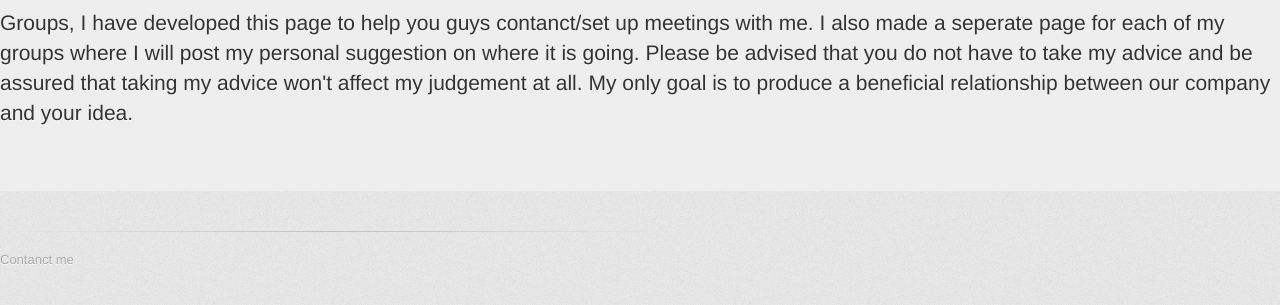
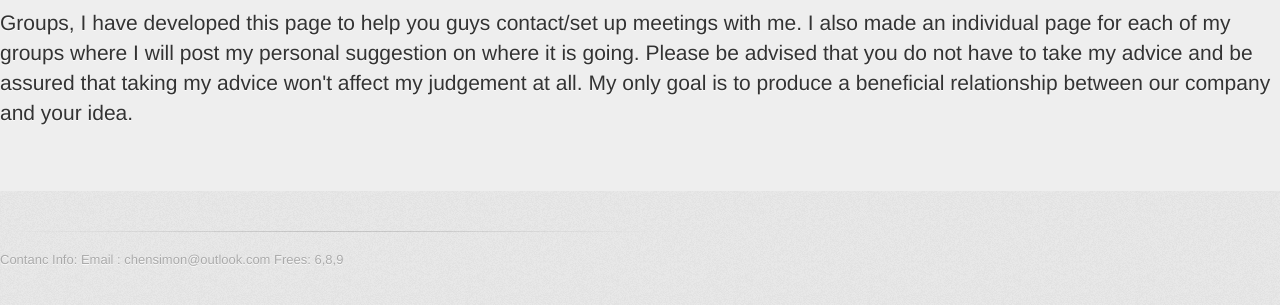
Before and after one commit to Siimon13/Greez, a plain HTML site: page index.html in a window 1280 px wide. Shown: the part 211-516 px from the top of the page. Drawn offline with nearby package versions, Linux system fonts and the light colour scheme; a web font is replaced by a local one.

Commit message:
Moar stuff

```diff
--- a/index.html
+++ b/index.html
@@ -39,13 +39,15 @@
       <h1>Hello Groups!</h1>
       <p>
 	Groups,
-	I have developed this page to help you guys contanct/set up meetings with me. I also made a seperate page for each of my groups where I will post my personal suggestion on where it is going. Please be advised that you do not have to take my advice and be assured that taking my advice won't affect my judgement at all. My only goal is to produce a beneficial relationship between our company and your idea.
+	I have developed this page to help you guys contact/set up meetings with me. I also made an individual page for each of my groups where I will post my personal suggestion on where it is going. Please be advised that you do not have to take my advice and be assured that taking my advice won't affect my judgement at all. My only goal is to produce a beneficial relationship between our company and your idea.
       </p>
     </div>
 
         <footer>
 	  <p>
-	    Contanct me
+	    Contanc Info:
+	    Email : chensimon@outlook.com
+	    Frees: 6,8,9
 	  </p>
 	  <script type="text/javascript" src="//netdna.bootstrapcdn.com/bootstrap/3.1.1/js/bootstrap.min.js"></script>
         </footer>
```
